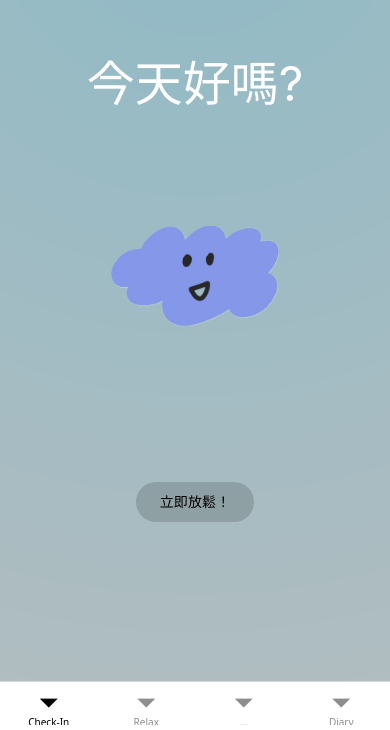
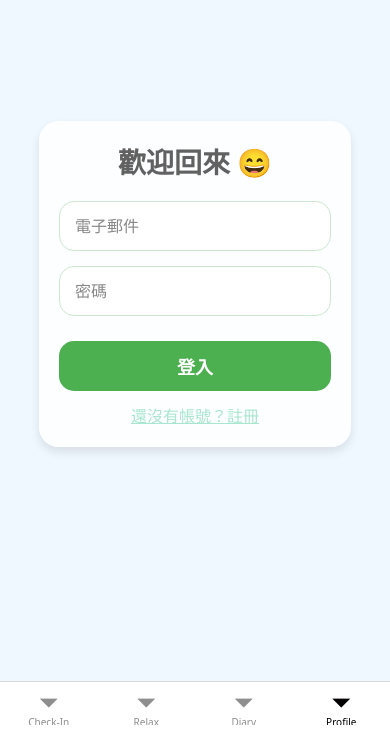
Before and after one commit to Hubert0916/no-emo, a React Native app: screen /Profile in a window 390 px wide. Shown: the part 114-844 px from the top of the page. Built offline with nearby package versions, Linux system fonts and the light colour scheme.

Commit message:
feat: add login page and clean some code

```diff
--- a/package.json
+++ b/package.json
@@ -11,12 +11,14 @@
   "dependencies": {
     "@expo/metro-runtime": "~4.0.1",
     "@react-native-community/slider": "^4.5.6",
+    "@react-native-async-storage/async-storage": "^2.1.2",
     "@react-native-masked-view/masked-view": "0.3.2",
     "@react-navigation/bottom-tabs": "^7.2.1",
     "@react-navigation/stack": "^7.1.2",
     "expo": "~52.0.38",
     "expo-av": "~15.0.2",
     "expo-status-bar": "~2.0.1",
+    "jwt-decode": "^4.0.0",
     "react": "18.3.1",
     "react-dom": "18.3.1",
     "react-native": "0.76.7",
--- a/src/App.js
+++ b/src/App.js
@@ -1,28 +1,20 @@
-import * as React from 'react';
-import { Text, View, Image, Animated} from 'react-native';
-import { NavigationContainer, useNavigation, DefaultTheme } from '@react-navigation/native';
-import { Button } from '@react-navigation/elements';
+import { NavigationContainer} from '@react-navigation/native';
 import { createStackNavigator } from '@react-navigation/stack';
 import { createBottomTabNavigator } from '@react-navigation/bottom-tabs';
-import SelectEmoji from './Selectemoji';
-import ReviewScreen from './ReviewScreen';
 import ActiveMenu from './Timer/ActiveMenu';
 import MeditationTimer from './Timer/MeditationTimer';
 import WoodFish from './Timer/WoodFish';
 import MeditationCountdown from './Timer/MeditationCountdown';
-import CloudAnimation from './components/Cloud';
-import MoodDiary from './moodDiary'
+import HomeScreen from './HomeScreen'
+import SelectEmoji from './Selectemoji';
+import ReviewScreen from './ReviewScreen';
+import ProfileScreen from './ProfileScreen'
+import MoodDiary from './moodDiary';
+import { MyTheme } from './components/Theme'
 
 const Stack = createStackNavigator();
 const Tab = createBottomTabNavigator();
-const MyTheme = {
-  ...DefaultTheme,
-  colors: {
-    ...DefaultTheme.colors,
-    background: 'rgb(193, 196, 192)',
-    primary: 'rgb(3, 0, 1)',
-  },
-};
+
 
 function HomeStack() {
   return (
@@ -34,56 +26,6 @@ function HomeStack() {
   );
 }
 
-function HomeScreen() {
-  const navigation = useNavigation();
-
-  return (
-    <View style={{ flex: 1, alignItems: 'center' }}>
-      <Image
-        source={require('../assets/gradient.png')}
-        style={{ position: 'absolute', top: 0, left: 0, right: 0, bottom: 0, width: '100%', height: '100%' }}
-      />
-      <Text style={{fontSize: 48, color: 'white', top: '20%'}}>今天好嗎?</Text>
-      <CloudAnimation/>
-      <Button onPress={() => navigation.navigate('SelectEmoji')} style={{ position: 'absolute', bottom: '20%' }}>
-        立即放鬆！
-      </Button>
-    </View>
-  );
-}
-
-function MyTab() {
-  return (
-    <Tab.Navigator screenOptions={{ headerShown: false }}>
-      <Tab.Screen name="Check-In" component={HomeStack} />
-      <Tab.Screen name="Relax" component={RelaxStack} />
-      <Tab.Screen name="..." component={SomeStack} />
-      <Tab.Screen name="Diary" component={MoodDiary} />
-    </Tab.Navigator>
-  );
-}
-
-/* empty page start */
-function SomeStack() {
-  return (
-    <Stack.Navigator screenOptions={{ headerShown: false }}>
-      <Stack.Screen name="Profile" component={SomeScreen} />
-    </Stack.Navigator>
-  );
-}
-
-function SomeScreen() {
-  const navigation = useNavigation();
-
-  return (
-    <View style={{ flex: 1, alignItems: 'center', justifyContent: 'center' }}>
-      <Text>
-        To be update...
-      </Text>
-    </View>
-  );
-}
-/* empty page end */
 
 function RelaxStack() {
   return (
@@ -96,6 +38,16 @@ function RelaxStack() {
   );
 }
 
+function MyTab() {
+  return (
+    <Tab.Navigator screenOptions={{ headerShown: false }}>
+      <Tab.Screen name="Check-In" component={HomeStack} />
+      <Tab.Screen name="Relax" component={RelaxStack} />
+      <Tab.Screen name="Diary" component={MoodDiary} />
+      <Tab.Screen name="Profile" component={ProfileScreen} />
+    </Tab.Navigator>
+  );
+}
 
 export default function App() {
   return (
--- /dev/null
+++ b/src/HomeScreen.js
@@ -0,0 +1,36 @@
+import { Button } from '@react-navigation/elements';
+import { Text, View, Image} from 'react-native';
+import CloudAnimation from './components/Cloud';
+import { useNavigation } from '@react-navigation/core';
+
+
+export default function HomeScreen() {
+  const navigation = useNavigation();
+
+  return (
+    <View style={{ flex: 1, alignItems: "center" }}>
+      <Image
+        source={require("../assets/gradient.png")}
+        style={{
+          position: "absolute",
+          top: 0,
+          left: 0,
+          right: 0,
+          bottom: 0,
+          width: "100%",
+          height: "100%",
+        }}
+      />
+      <Text style={{ fontSize: 48, color: "white", top: "20%" }}>
+        今天好嗎?
+      </Text>
+      <CloudAnimation />
+      <Button
+        onPress={() => navigation.navigate("SelectEmoji")}
+        style={{ position: "absolute", bottom: "20%" }}
+      >
+        立即放鬆！
+      </Button>
+    </View>
+  );
+}
--- /dev/null
+++ b/src/ProfileScreen.js
@@ -0,0 +1,177 @@
+import React, { useState } from 'react';
+import { View, Text, TextInput, TouchableOpacity, StyleSheet, ImageBackground, Alert } from 'react-native';
+import AsyncStorage from '@react-native-async-storage/async-storage';
+import { jwtDecode } from "jwt-decode"
+
+ // const API_URL = '';
+
+export default function AuthScreen({ navigation }) {
+  const [isRegister, setIsRegister] = useState(false);
+  const [name, setName] = useState('');
+  const [email, setEmail] = useState('');
+  const [password, setPassword] = useState('');
+  const [confirmPassword, setConfirmPassword] = useState('');
+
+  const handleAction = async () => {
+    if (isRegister) {
+      if (password !== confirmPassword) {
+        Alert.alert('錯誤', '密碼不一致:(');
+        return;
+      }
+      try {
+        const res = await fetch(`${API_URL}/register`, {
+          method: 'POST',
+          headers: { 'Content-Type': 'application/json' },
+          body: JSON.stringify({ email, name, password }),
+        });
+        if (res.status === 201) {
+          Alert.alert('註冊成功', '請使用新帳號登入');
+          setIsRegister(false);
+          setName(''); setPassword(''); setConfirmPassword('');
+        } else {
+          const data = await res.json();
+          Alert.alert('註冊失敗', data.message || '請重試');
+        }
+      } catch (error) {
+        Alert.alert('錯誤', error.message);
+      }
+    } else {
+      try {
+        const res = await fetch(`${API_URL}/login`, {
+          method: 'POST',
+          headers: { 'Content-Type': 'application/json' },
+          body: JSON.stringify({ email, password }),
+        });
+        if (res.status === 200) {
+          const { token } = await res.json();
+          const payload = jwtDecode(token);
+          await AsyncStorage.setItem('token', token);
+          Alert.alert('登入成功❤️', '你只會停留在此頁面');
+        } else if (res.status === 401) {
+          Alert.alert('登入失敗', '帳號或密碼錯誤');
+        } else {
+          const data = await res.json();
+          Alert.alert('錯誤', data.message || '請重試');
+        }
+      } catch (error) {
+        Alert.alert('錯誤', error.message);
+      }
+    }
+  };
+
+  return (
+    <View style={styles.container}>
+      <View style={styles.innerContainer}>
+        <Text style={styles.title}>{isRegister ? '註冊新帳號 ✌️' : '歡迎回來 😄'}</Text>
+
+        {isRegister && (
+          <TextInput
+            style={styles.input}
+            placeholder="名稱"
+            placeholderTextColor="#888"
+            value={name}
+            onChangeText={setName}
+          />
+        )}
+
+        <TextInput
+          style={styles.input}
+          placeholder="電子郵件"
+          placeholderTextColor="#888"
+          value={email}
+          onChangeText={setEmail}
+          keyboardType="email-address"
+        />
+
+        <TextInput
+          style={styles.input}
+          placeholder="密碼"
+          placeholderTextColor="#888"
+          value={password}
+          onChangeText={setPassword}
+          secureTextEntry
+        />
+
+        {isRegister && (
+          <TextInput
+            style={styles.input}
+            placeholder="確認密碼"
+            placeholderTextColor="#888"
+            value={confirmPassword}
+            onChangeText={setConfirmPassword}
+            secureTextEntry
+          />
+        )}
+
+        <TouchableOpacity style={styles.button} onPress={handleAction}>
+          <Text style={styles.buttonText}>{isRegister ? '註冊' : '登入'}</Text>
+        </TouchableOpacity>
+
+        <TouchableOpacity style={styles.toggleButton} onPress={() => setIsRegister(!isRegister)}>
+          <Text style={styles.toggleText}>
+            {isRegister ? '已有帳號？登入' : '還沒有帳號？註冊'}
+          </Text>
+        </TouchableOpacity>
+      </View>
+    </View>
+  );
+}
+
+const styles = StyleSheet.create({
+  container: {
+    flex: 1,
+    justifyContent: 'center',
+    alignItems: 'center',
+    backgroundColor: '#F0F8FF',
+  },
+  innerContainer: {
+    width: '80%',
+    backgroundColor: 'rgba(255, 255, 255, 0.9)',
+    borderRadius: 20,
+    padding: 20,
+    shadowColor: '#000',
+    shadowOffset: { width: 0, height: 5 },
+    shadowOpacity: 0.1,
+    shadowRadius: 10,
+    elevation: 5,
+  },
+  title: {
+    fontSize: 28,
+    fontWeight: '600',
+    textAlign: 'center',
+    marginBottom: 20,
+    color: '#616161',
+  },
+  input: {
+    height: 50,
+    borderColor: '#CCE8CF',
+    borderWidth: 1,
+    borderRadius: 15,
+    marginBottom: 15,
+    paddingHorizontal: 15,
+    backgroundColor: '#FFF',
+    fontSize: 16,
+  },
+  button: {
+    backgroundColor: '#4CAF50',
+    height: 50,
+    borderRadius: 15,
+    justifyContent: 'center',
+    alignItems: 'center',
+    marginTop: 10,
+  },
+  buttonText: {
+    fontSize: 18,
+    fontWeight: '600',
+    color: '#fff',
+  },
+  toggleButton: {
+    marginTop: 12,
+    alignItems: 'center',
+  },
+  toggleText: {
+    fontSize: 16,
+    color: '#A8E6CF',
+    textDecorationLine: 'underline',
+  },
+});
--- a/src/components/Cloud.js
+++ b/src/components/Cloud.js
@@ -1,5 +1,5 @@
 import React, { useEffect, useRef } from 'react';
-import { View, Image, Animated } from 'react-native';
+import {Animated } from 'react-native';
 
 const CloudAnimation = () => {
   const translateY = useRef(new Animated.Value(0)).current;
--- /dev/null
+++ b/src/components/Theme.js
@@ -0,0 +1,10 @@
+import { DefaultTheme } from '@react-navigation/native';
+
+export const MyTheme = {
+  ...DefaultTheme,
+  colors: {
+    ...DefaultTheme.colors,
+    background: 'rgb(193, 196, 192)',
+    primary: 'rgb(3, 0, 1)',
+  },
+};
--- a/src/moodDiary.js
+++ b/src/moodDiary.js
@@ -1,7 +1,7 @@
 import React, { useState, useRef } from 'react';
 import {
   View, Text, StyleSheet, TouchableOpacity,
-  PanResponder, Animated, Modal, TextInput, ScrollView, Button
+  PanResponder, Animated, Modal, TextInput, Button
 } from 'react-native';
 
 function getCalendarMatrix(year, month) {
```
Also changed, not shown: 1 other file (tests, documents, lock files or other folders).
